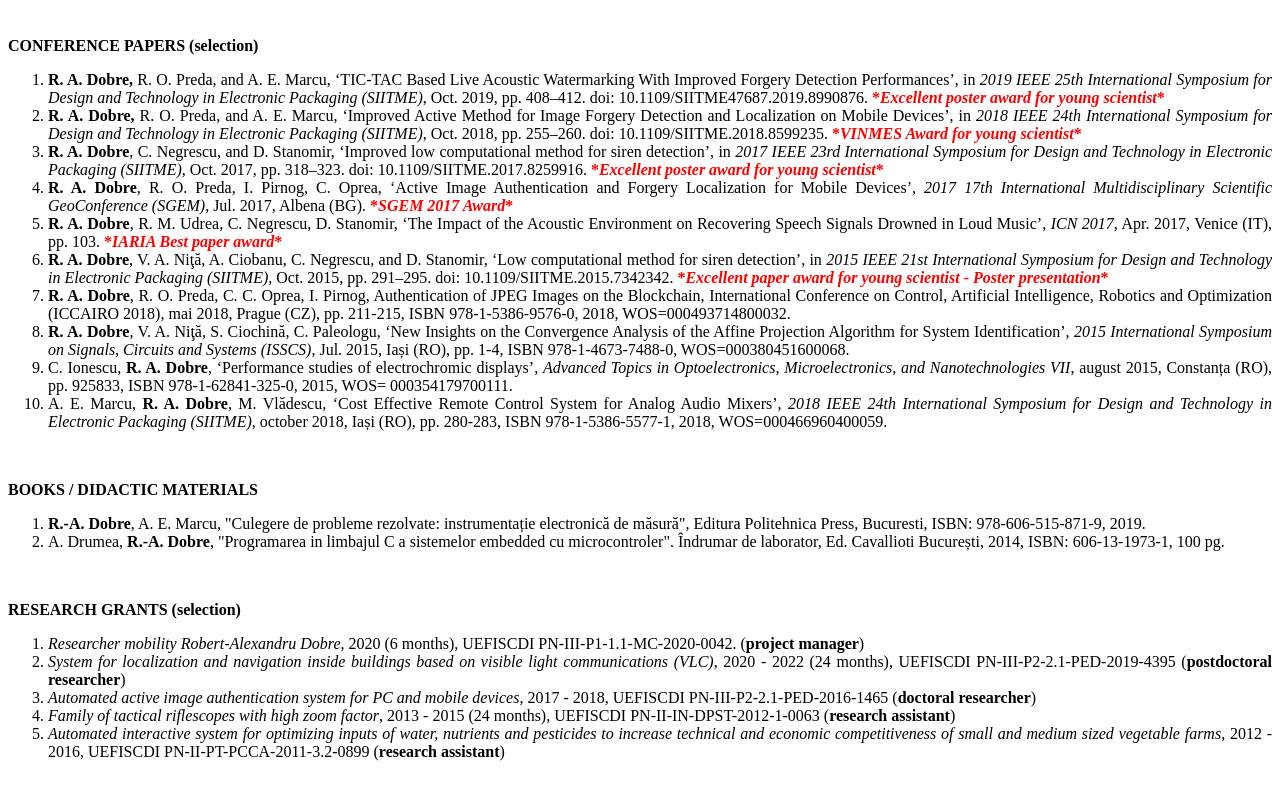
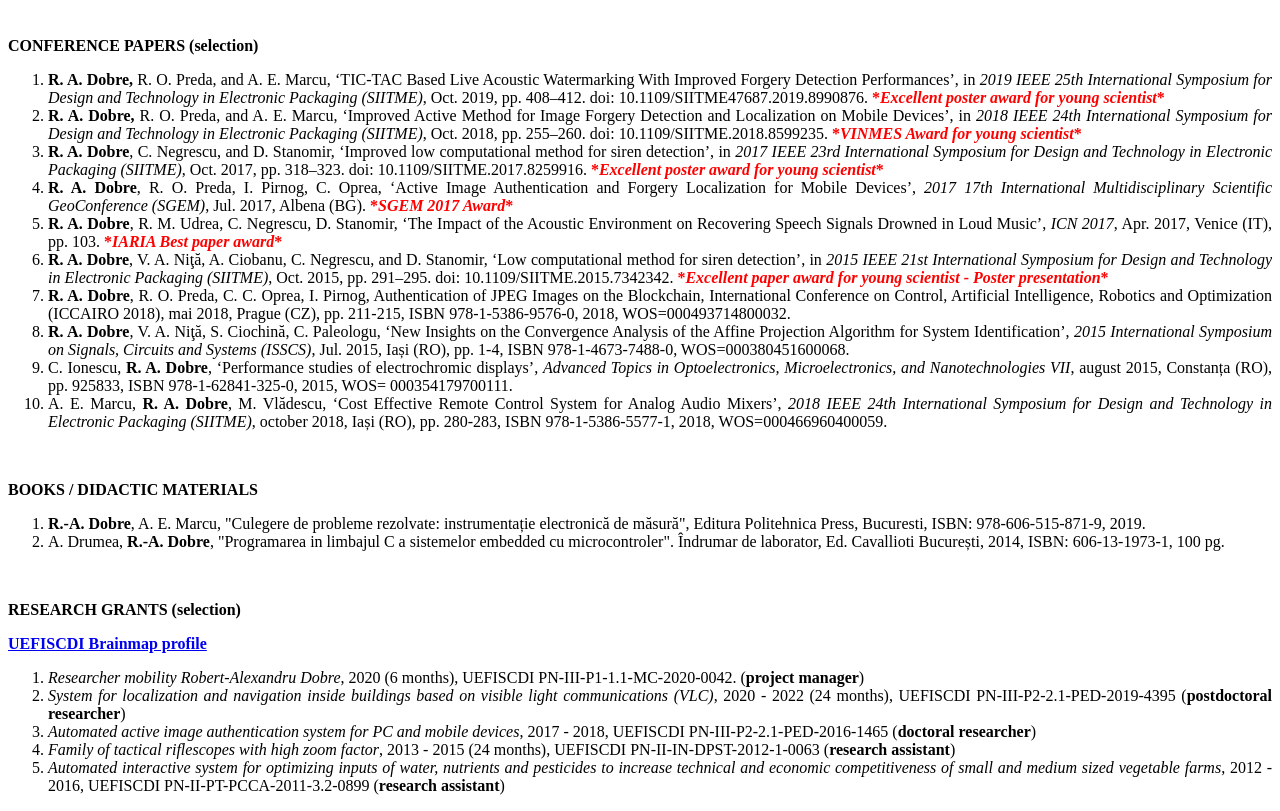
Before and after one commit to robert-dobre/robert-dobre.github.io, a plain HTML site: page index.html in a window 1280 px wide. Shown: the part 923-1734 px from the top of the page. Before the commit the page ends 1700 px from the top, so only its background shows below. Drawn offline with Linux system fonts and the light colour scheme.

Commit message:
Update index.html

```diff
--- a/index.html
+++ b/index.html
@@ -45,6 +45,7 @@
 </ol>
 <p style="text-align: justify;"><span style="font-family: 'Times New Roman',serif; font-size: 12.0pt;">&nbsp;</span></p>
 <p style="text-align: justify;"><strong><span style="font-family: 'Times New Roman',serif; font-size: 12.0pt;">RESEARCH GRANTS (selection)</span></strong></p>
+<p style="text-align: justify;"><a href="https://www.brainmap.ro/robert-alexandru-dobre"><strong><span style="font-family: 'Times New Roman',serif; font-size: 12.0pt;">UEFISCDI Brainmap profile</span></strong></a></p>
 <ol>
 <li style="text-align: justify;"><span style="font-family: 'Times New Roman',serif; font-size: 12.0pt;"><em>Researcher mobility Robert-Alexandru Dobre</em>,&nbsp;2020 (6 months), UEFISCDI PN-III-P1-1.1-MC-2020-0042. (<strong>project manager</strong>)</span></li>
 <li style="text-align: justify;"><span style="font-family: 'Times New Roman',serif; font-size: 12.0pt;"><em>System for localization and navigation inside buildings based on visible light communications (VLC)</em>, 2020 - 2022 (24 months), UEFISCDI PN-III-P2-2.1-PED-2019-4395 (<strong>postdoctoral researcher</strong>)</span></li>
```
